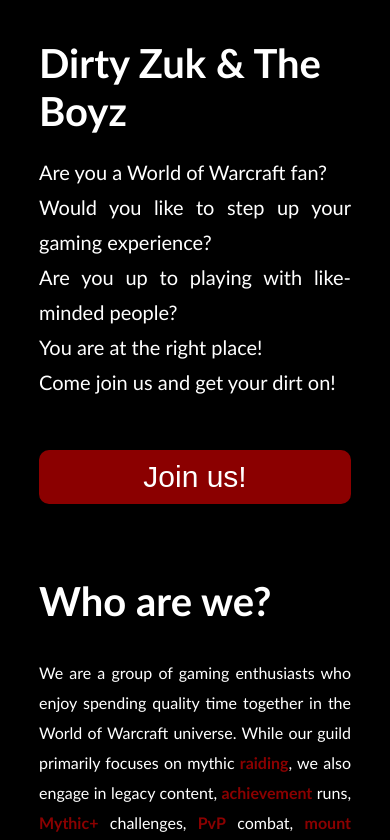
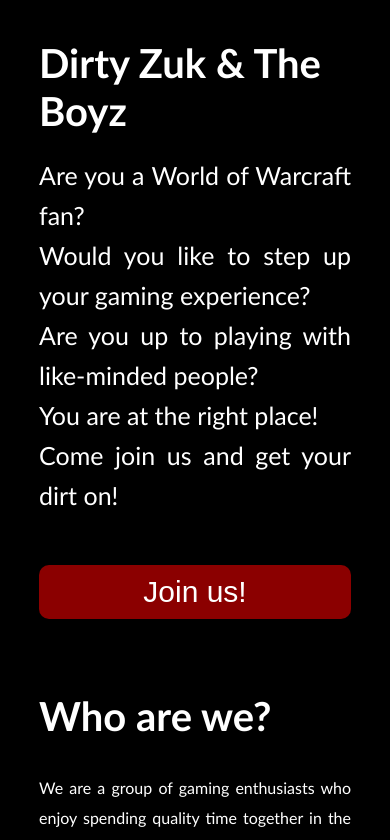
Before and after one commit to Losticorn/guildpage, a React (Vite) app: page / in a window 390 px wide. Shown: the top 840 px of the page. Built offline with nearby package versions, Linux system fonts and the light colour scheme.

Commit message:
font adj

```diff
--- a/src/index.css
+++ b/src/index.css
@@ -133,7 +133,9 @@
 
 @media(max-width: 640px){
   .hero-section-left p{
-    font-size: 20px;
+    font-size: 25px;
+  text-align: justify;
+  line-height: 40px;
   };
 }
 
```
